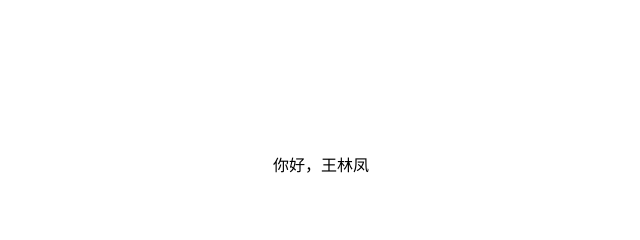
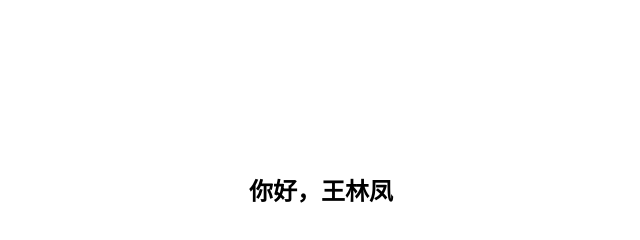
Before and after one commit to wlf19991009/wlf19991009.github.io, a plain HTML site: page index.html in a window 1280 px wide. Shown: the whole page, without its empty margins (319-959 px from the left). Drawn offline with Linux system fonts and the light colour scheme.

Commit message:
Update all

```diff
--- a/index.html
+++ b/index.html
@@ -5,6 +5,6 @@
 <body>
 		<br><br><br><br>
 		<br><br><br><br>
-		<center>你好，王林凤</center>
+		<center><h2>你好，王林凤</h2></center>
 </body>
 </html>
```
